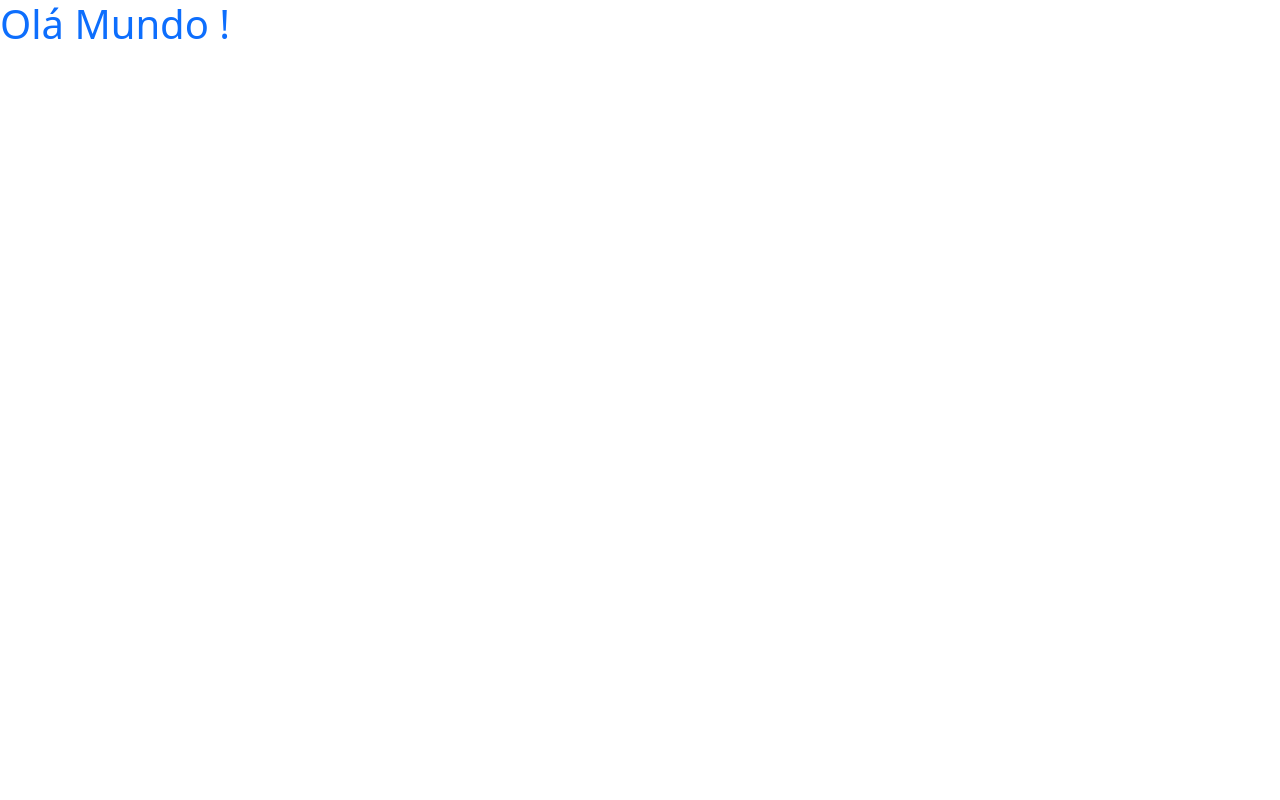
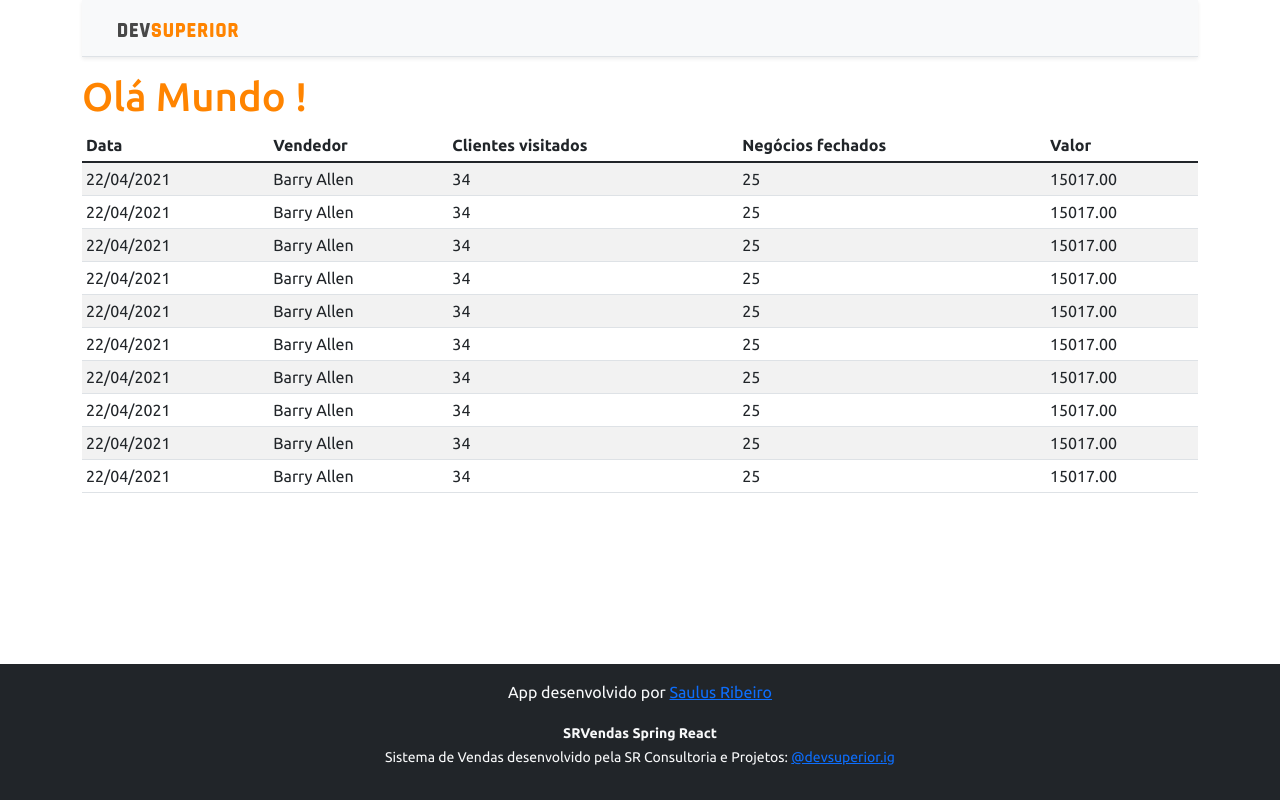
Before and after one commit to saulusribeiro/Projeto-SRVendas, a React (Create React App) app in the folder frontend/: page / in a window 1280 px wide. Built offline with nearby package versions, Linux system fonts and the light colour scheme.

Commit message:
Basic Static Components

```diff
--- a/frontend/src/App.tsx
+++ b/frontend/src/App.tsx
@@ -1,9 +1,17 @@
+import DataTable from "components/DataTable";
+import Footer from "components/Footer";
+import NavBar from "components/NavBar";
+
 function App() {
   return (
-    <div>
-      <h1 className="text-primary"> Olá Mundo !</h1>
-
-    </div>
+    <>
+      <div className="container">
+        <NavBar />
+        <h1 className="text-primary"> Olá Mundo !</h1>
+        <DataTable />
+      </div>
+      <Footer />
+    </>
   );
 }
 
--- /dev/null
+++ b/frontend/src/components/DataTable/index.tsx
@@ -0,0 +1,91 @@
+const DataTable = () => {
+  return (
+    <div className="table-responsive">
+      <table className="table table-striped table-sm">
+        <thead>
+          <tr>
+            <th>Data</th>
+            <th>Vendedor</th>
+            <th>Clientes visitados</th>
+            <th>Negócios fechados</th>
+            <th>Valor</th>
+          </tr>
+        </thead>
+        <tbody>
+          <tr>
+            <td>22/04/2021</td>
+            <td>Barry Allen</td>
+            <td>34</td>
+            <td>25</td>
+            <td>15017.00</td>
+          </tr>
+          <tr>
+            <td>22/04/2021</td>
+            <td>Barry Allen</td>
+            <td>34</td>
+            <td>25</td>
+            <td>15017.00</td>
+          </tr>
+          <tr>
+            <td>22/04/2021</td>
+            <td>Barry Allen</td>
+            <td>34</td>
+            <td>25</td>
+            <td>15017.00</td>
+          </tr>
+          <tr>
+            <td>22/04/2021</td>
+            <td>Barry Allen</td>
+            <td>34</td>
+            <td>25</td>
+            <td>15017.00</td>
+          </tr>
+          <tr>
+            <td>22/04/2021</td>
+            <td>Barry Allen</td>
+            <td>34</td>
+            <td>25</td>
+            <td>15017.00</td>
+          </tr>
+          <tr>
+            <td>22/04/2021</td>
+            <td>Barry Allen</td>
+            <td>34</td>
+            <td>25</td>
+            <td>15017.00</td>
+          </tr>
+          <tr>
+            <td>22/04/2021</td>
+            <td>Barry Allen</td>
+            <td>34</td>
+            <td>25</td>
+            <td>15017.00</td>
+          </tr>
+          <tr>
+            <td>22/04/2021</td>
+            <td>Barry Allen</td>
+            <td>34</td>
+            <td>25</td>
+            <td>15017.00</td>
+          </tr>
+          <tr>
+            <td>22/04/2021</td>
+            <td>Barry Allen</td>
+            <td>34</td>
+            <td>25</td>
+            <td>15017.00</td>
+          </tr>
+          <tr>
+            <td>22/04/2021</td>
+            <td>Barry Allen</td>
+            <td>34</td>
+            <td>25</td>
+            <td>15017.00</td>
+          </tr>
+        </tbody>
+      </table>
+    </div>
+  );
+}
+
+export default DataTable;
--- /dev/null
+++ b/frontend/src/components/Footer/index.tsx
@@ -0,0 +1,14 @@
+const Footer = () => {
+  return (
+    <footer className="footer mt-auto py-3 bg-dark">
+      <div className="container">
+        <p className="text-light">App desenvolvido por <a href="https://www.linkedin.com/in/saulus-ribeiro-49849b35/" target="_blank" rel="noreferrer">Saulus Ribeiro</a></p>
+        <p className="text-light"><small><strong>SRVendas Spring React</strong><br />
+          Sistema de Vendas desenvolvido pela SR Consultoria e Projetos: <a href="https://instagram.com/devsuperior.ig" target="_blank" rel="noreferrer">@devsuperior.ig</a></small></p>
+      </div>
+    </footer>
+
+  );
+}
+
+export default Footer;
--- /dev/null
+++ b/frontend/src/components/NavBar/index.tsx
@@ -0,0 +1,16 @@
+import ImgDsDark from "assets/img/ds-dark.svg";
+
+const NavBar = () => {
+    return (
+        <div className="d-flex flex-column flex-md-row align-items-center p-3 px-md-4 mb-3 bg-light border-bottom shadow-sm">
+            <div className="container">
+                <nav className="my-2 my-md-0 mr-md-3">
+                    <img src={ImgDsDark} alt="DevSuperior" width="120"  />
+                </nav>
+            </div>
+        </div>
+
+    );
+}
+
+export default NavBar;
```
Also changed, not shown: frontend/src/assets/css/styles.css (+7 -1 lines), frontend/src/assets/img/ds-dark.svg (added).
